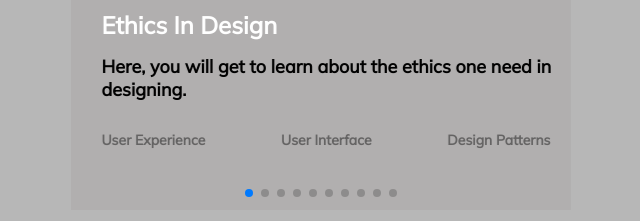
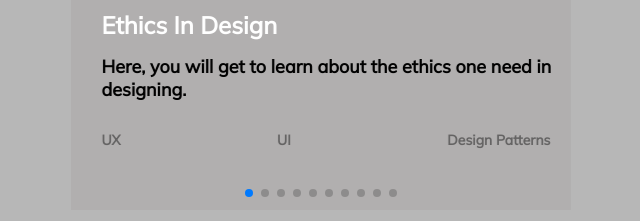
Before and after one commit to umesh5099/about_me, a plain HTML site: page index.html in a window 1280 px wide. Shown: the part 2360-2581 px from the top of the page, without its empty margins (319-959 px from the left). Drawn offline with nearby package versions, Linux system fonts and the light colour scheme.

Commit message:
changed skills required in  blogs

```diff
--- a/index.html
+++ b/index.html
@@ -441,10 +441,10 @@
                         </div>
                         <div class="technologyused">
                             <div class="tech1">
-                                User Experience
+                                UX
                             </div>
                             <div class="tech2">
-                                User Interface
+                                UI
                             </div>
                             <div class="tech3">
                                 Design Patterns
```
